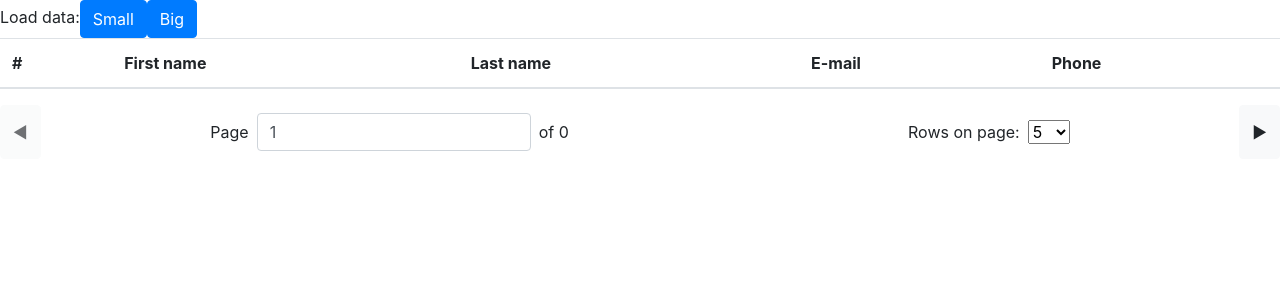
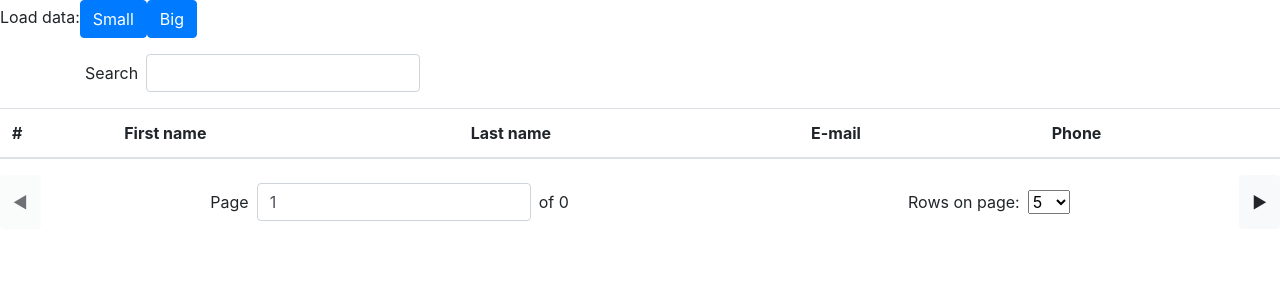
Before and after one commit to a413x/reactTable, a React (Create React App) app: page / in a window 1280 px wide. Shown: the top 300 px of the page. Built offline with nearby package versions, Linux system fonts and the light colour scheme.

Commit message:
Add search form

```diff
--- a/src/App.js
+++ b/src/App.js
@@ -2,11 +2,14 @@ import {useState} from 'react'
 import {Table} from './components/Table.js'
 import {LoadData} from './components/LoadData.js'
 import {PagesNav} from './components/PagesNav.js'
-import {sortData} from './utils/utils.js'
+import {SearchForm} from './components/SearchForm.js'
+import {sortData, searchData} from './utils/utils.js'
 import './styles/App.css';
 
+let storedData = []
+
 const App = () => {
-  const [data, setData] = useState([])
+  const [data, setData] = useState([...storedData])
   const [page, setPage] = useState(1)
   const [rowsOnPage, setRowsOnPage] = useState(5)
 
@@ -15,7 +18,18 @@ const App = () => {
     setData(sortedData)
   }
 
-  const loadCallback = data => setData(data)
+  const searchCallback = search => {
+    const filtered = searchData(storedData, search)
+    if(filtered.length === storedData.length) {
+      setData(storedData)
+    }
+    setData(filtered)
+  }
+
+  const loadCallback = data => {
+    storedData = [...data]
+    setData(data)
+  }
 
   const pagesCount = Math.ceil(data.length/rowsOnPage)
   const pageChangeCallback = newPage => {
@@ -31,6 +45,7 @@ const App = () => {
   return (
     <div className="app">
       <LoadData loadCallback = {loadCallback} />
+      <SearchForm searchCallback = {searchCallback} />
       <Table data = {dataToShow} sortCallback = {sortCallback}/>
       <PagesNav
         page = {page} rowsOnPage = {rowsOnPage}
--- /dev/null
+++ b/src/components/SearchForm.js
@@ -0,0 +1,12 @@
+export const SearchForm = ({searchCallback}) => {
+  return (
+    <div className = 'container my-3'>
+      <form className = 'form-inline'>
+        <label>Search</label>
+        <input className = 'form-control mx-2' type = 'search'
+          onChange = {e => searchCallback(e.target.value)}
+        />
+      </form>
+    </div>
+  )
+}
--- a/src/utils/utils.js
+++ b/src/utils/utils.js
@@ -9,6 +9,18 @@ export const sortData = (data, colName, order) => {
   return sortedData
 }
 
+export const searchData = (data, searchStr) => {
+  return data.filter(dataObj => {
+    for(let key in dataObj){
+      if(key === 'description'){
+        continue
+      }
+      if((dataObj[key] + '').toLowerCase().includes(searchStr)) return true
+    }
+    return false
+  })
+}
+
 export const getData = (url, callback) => {
   fetch(url)
     .then(resp => resp.json())
```
